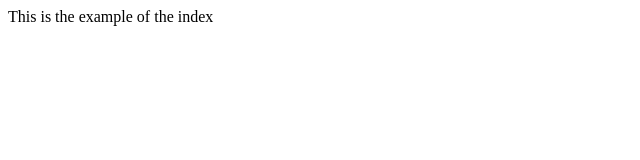
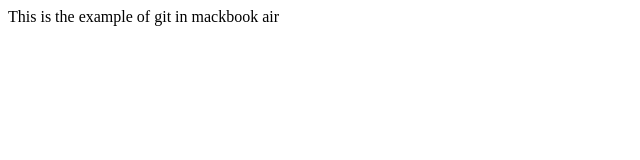
Before and after one commit to Rukshana7/Rukshana13, a plain HTML site: page index.html in a window 1280 px wide. Shown: the full height of the page, 0-640 px from the left. Drawn offline with Linux system fonts and the light colour scheme.

Commit message:
Hello world

```diff
--- a/index.html
+++ b/index.html
@@ -3,6 +3,6 @@
         <title>example of index</title>
     </head>
     <body>
-        <p>This is the example of the index</p>
+        <p>This is the example of git in mackbook air</p>
     </body>
 </html>
```
